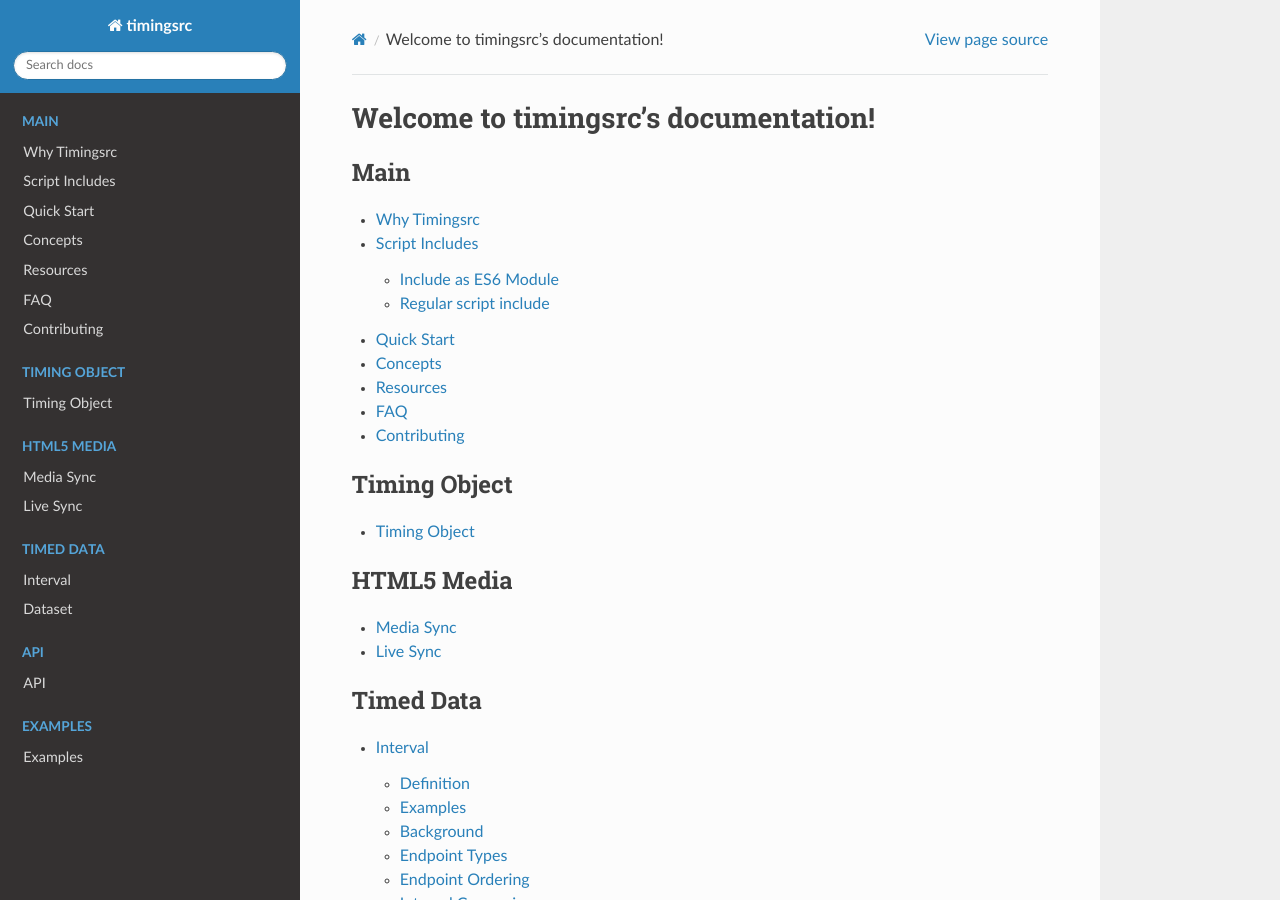
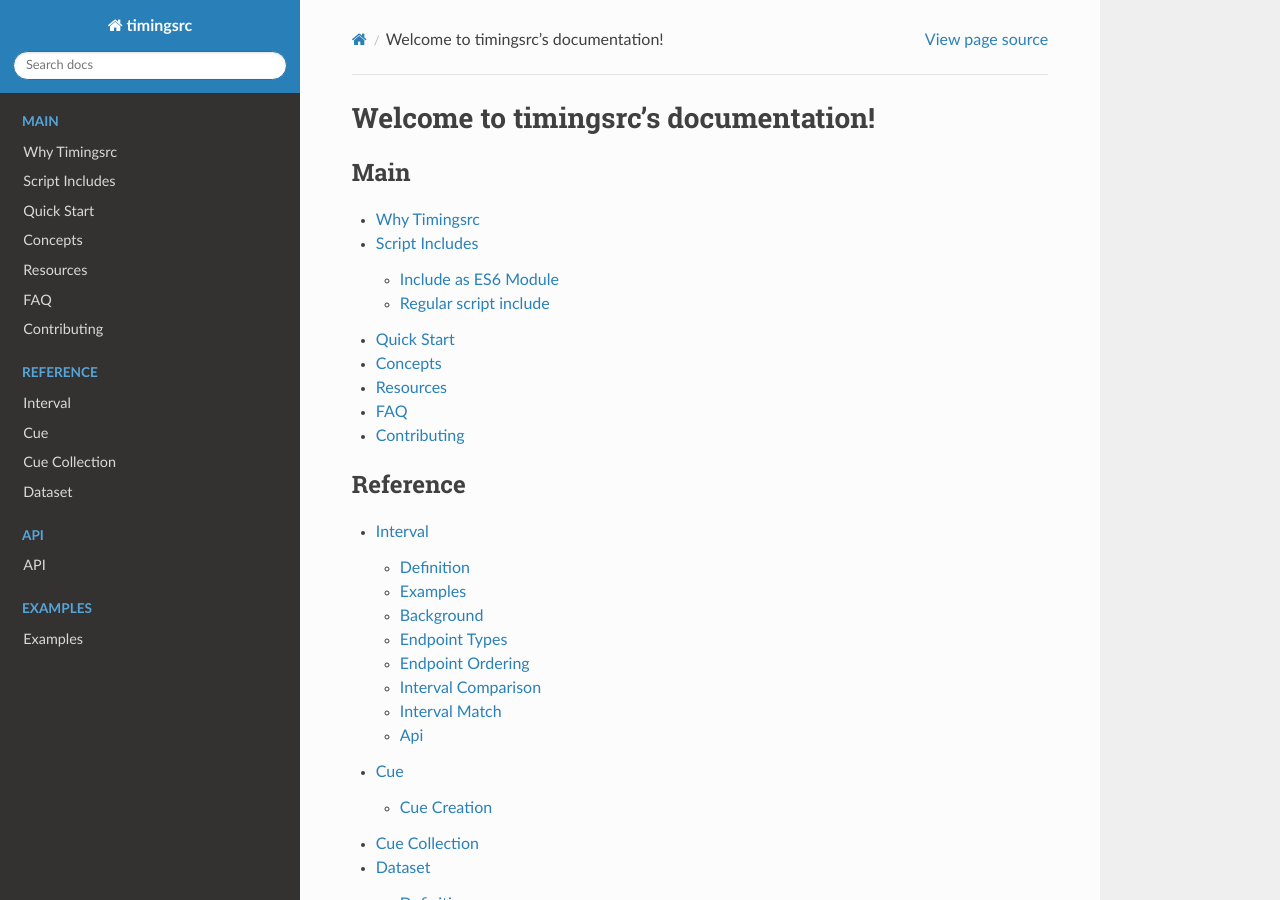
Before and after one commit to ingararntzen/timingdocs, a Sphinx documentation site: the page built from docs/source/index.rst, in a window 1280 px wide and 900 px high. Built offline with Sphinx 7.4.7 and the Read the Docs theme 2.0.0, drawn with Linux system fonts in a browser that asks for light colours; some of the changed lines change nothing that is shown.

Commit message:
introducing cue and cuecollection

```diff
--- /dev/null
+++ b/docs/source/cue.rst
@@ -0,0 +1,69 @@
+..  _cue:
+
+========================================================================
+Cue
+========================================================================
+
+A **Cue** is a triplet: **(key, interval, data)**, represented as a
+simple **Javascript** object.
+
+..  code-block:: javascript
+
+    let cue = {
+        key: "mykey",
+        interval: new Interval(2.2, 4.31),
+        data: {...}
+    };
+
+
+-   The **cue key** is any value or object that may be used as a key with
+    ``Map``. The purpose of cue *key* is to uniquely identify a cue object
+    within a collection of cues (see :ref:`cuecollection`).
+
+
+-   The **cue interval** is an object representing the validity of the cue
+    in reference to a numerical dimension (e.g. timeline). Intervals
+    typically represent a contiguous segment on the timeline, though they may
+    also represent singular points (see :ref:`interval`).
+
+
+-   The **cue data** is an application-specific value or object. Typically,
+    properties from cue data are used to create cue key and cue interval
+    (see :ref:`cue-creation`).
+
+
+Cue Creation
+------------------------------------------------------------------------
+
+Cues are typically created as a wrapping around **externally
+defined data objects**. These objects often include properties which
+define object uniqueness, within some application specific namespace.
+Property names such as **id**, **key** and **uuid** are often
+used for this purpose. If so, such object identifiers are typically
+reused as cue keys.
+
+Additionally, application object may define timestamps, durations or
+other numerical values, indicating the validity of the object on the
+timeline. Property names such as **ts**, **start**, **end** and
+**duration** are often for this purpose. If so, cue interval
+objects are often created from these values.
+
+..  code-block:: javascript
+
+    let subtitle = {
+        id: 1234,
+        text: "This is some text",
+        start: 24.3,
+        end: 28.7
+    };
+
+
+    let cue = {
+        key: subtitle.id,
+        interval: new Interval(subtitle.start, subtitle.end);
+        data: subtitle
+    };
+
+
+In circumstance where no object identifiers exists, or no timestamps are
+given, appropriate keys and intervals must be created.
--- /dev/null
+++ b/docs/source/cuecollection.rst
@@ -0,0 +1,6 @@
+..  _cuecollection:
+
+
+========================
+Cue Collection
+========================
--- a/docs/source/index.rst
+++ b/docs/source/index.rst
@@ -21,23 +21,11 @@ Welcome to timingsrc's documentation!
 
 .. toctree::
    :maxdepth: 2
-   :caption: Timing Object
-
-   timingobject
-
-
-.. toctree::
-   :maxdepth: 2
-   :caption: HTML5 Media
-
-   mediasync
-   livesync
-
-.. toctree::
-   :maxdepth: 2
-   :caption: Timed Data
+   :caption: Reference
 
    interval
+   cue
+   cuecollection
    dataset
 
 
```
